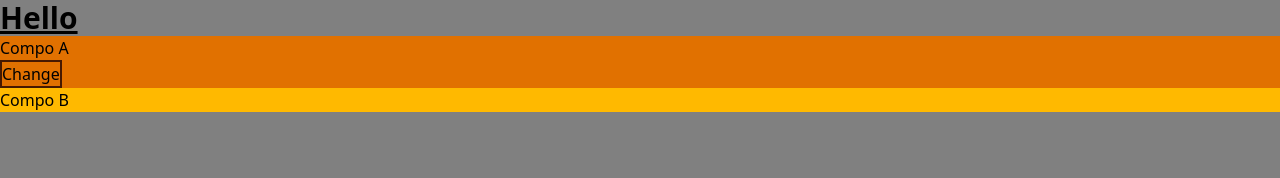
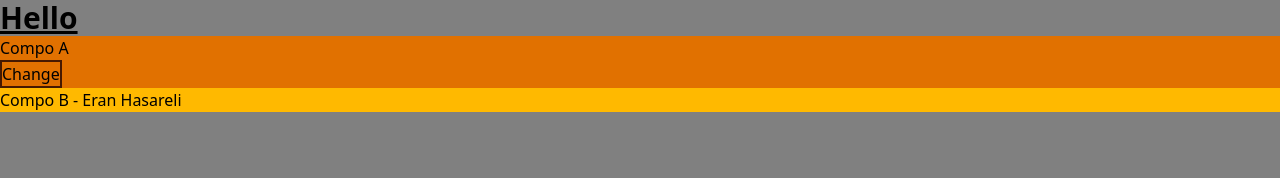
Before and after one commit to Eran2001/react-course, a React (Vite) app: page / in a window 1280 px wide. Shown: the top 178 px of the page. Built offline with nearby package versions, Linux system fonts and the light colour scheme.

Commit message:
pass data using context api

```diff
--- a/src/CompoB.jsx
+++ b/src/CompoB.jsx
@@ -1,7 +1,12 @@
+import { useContext } from "react";
+import { userContext } from "./userContext";
+
 const CompoB = () => {
+  const { user } = useContext(userContext);
+
   return (
     <div className="bg-amber-400">
-      <h1>Compo B</h1>
+      <h1>Compo B - {user}</h1>
     </div>
   );
 };
```
